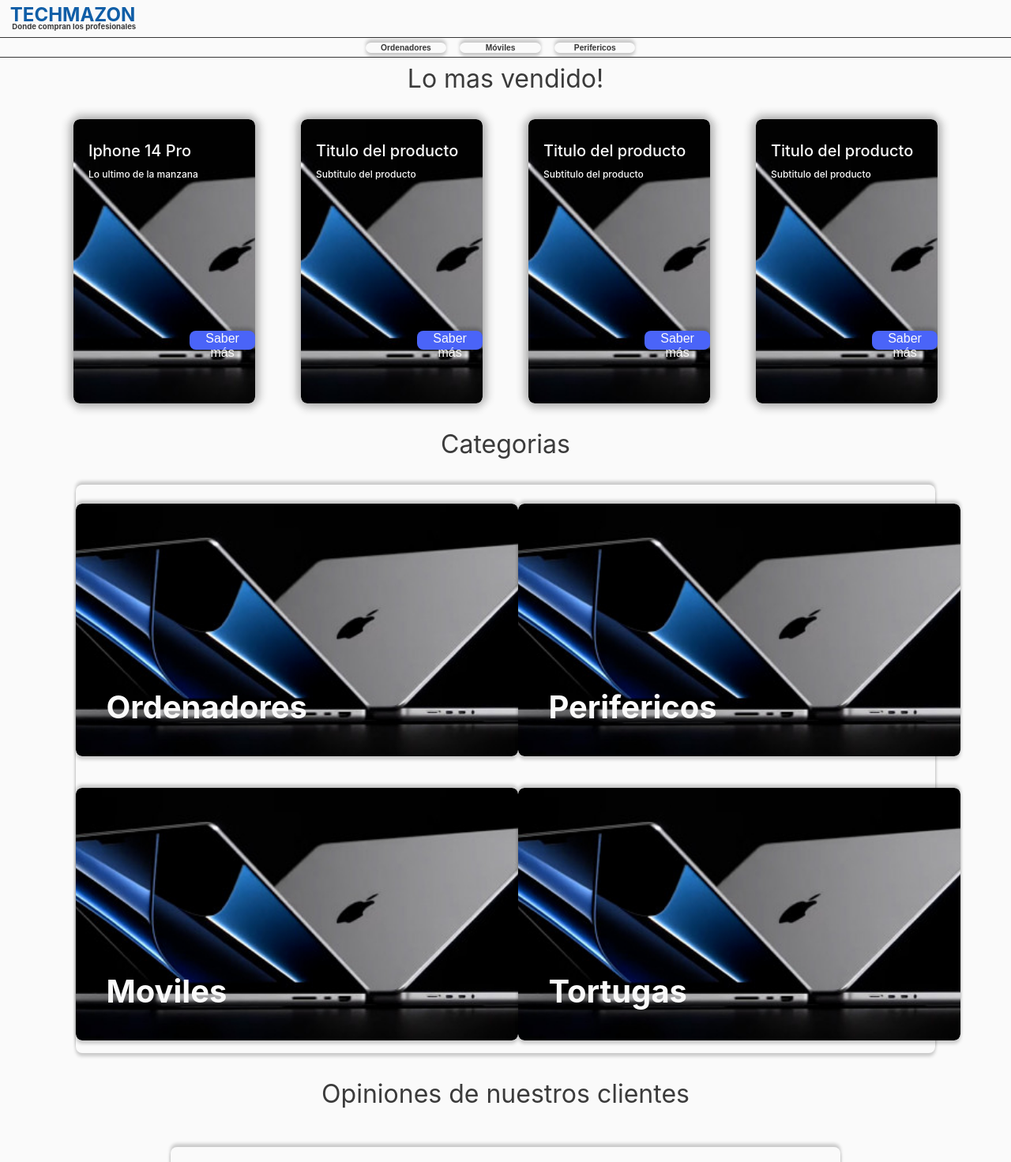
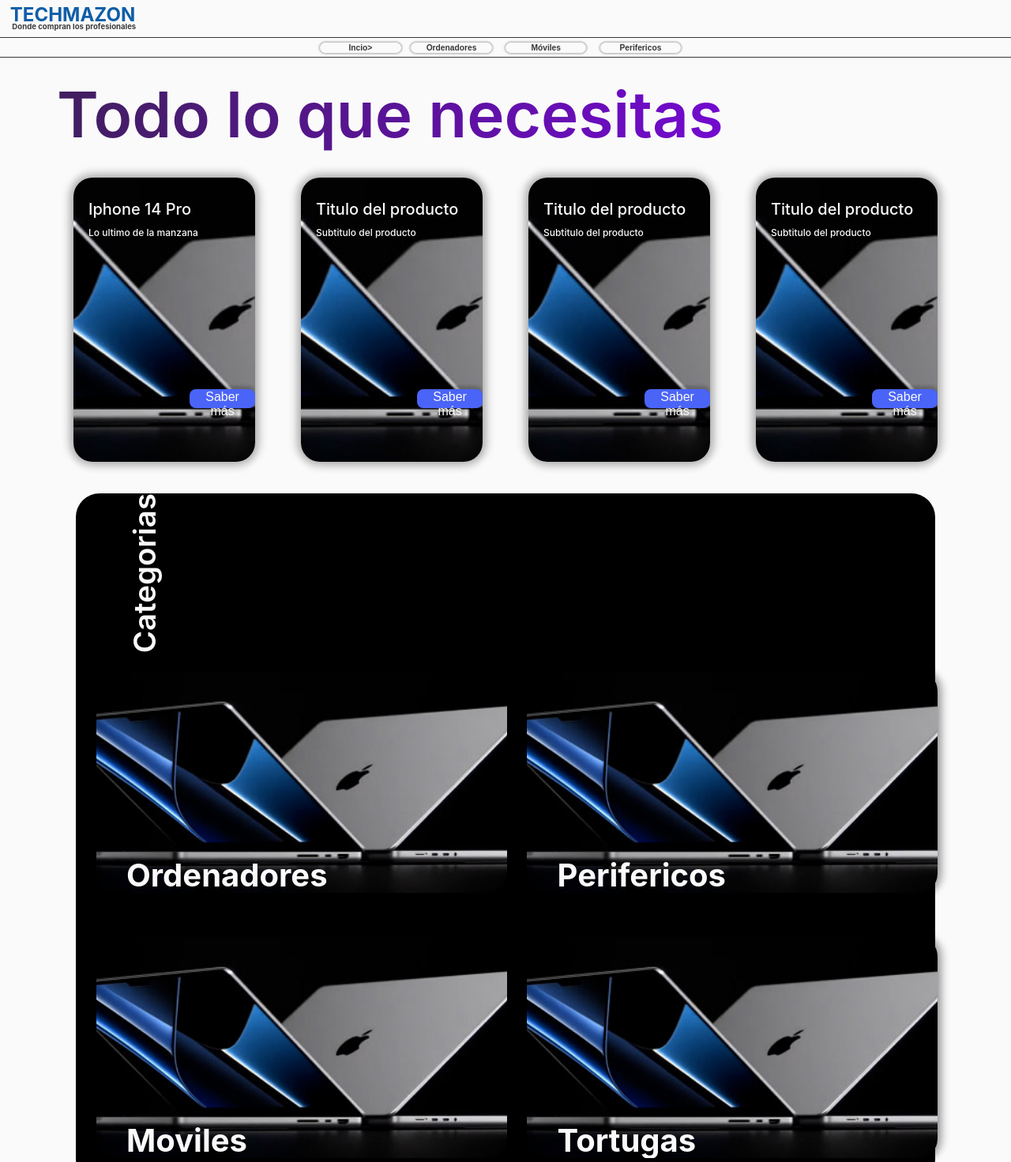
Before and after one commit to agutig/LTAW-Practicas, a plain HTML site: page P1/index.html in a window 1280 px wide. Shown: the top 1472 px of the page at 79% size. Drawn offline with Linux system fonts and the light colour scheme.

Commit message:
Se me esta yendo de las manos el front y deberia centrarme en el back

```diff
--- a/P1/index.html
+++ b/P1/index.html
@@ -9,10 +9,13 @@
 
 
 <body>
+
+
     <header>
             <h1 id="mainLogo">TECHMAZON</h1>
             <h2 id="slogan">Donde compran los profesionales</h2>
             <div class="headerMenu">
+                <button class="menuButton">Incio>
                 <button class="menuButton">Ordenadores</button>
                 <button class="menuButton">Móviles</button>
                 <button class="menuButton">Perifericos</button>
@@ -23,7 +26,7 @@
 
     <div class="mainBody">
             <div class="topSells">
-                <p>Lo mas vendido!</p>
+                <p class="productText">Todo lo que necesitas</p>
                 <div class="productSelection">
                     <div class="product">
                         <p class="productTittle">Iphone 14 Pro</p>
@@ -52,8 +55,8 @@
                 </div>
             </div>
 
-            <p>Categorias</p>
-
+            <div class="categoryDiv">
+                <p class="categoryDivText">Categorias</p>
                 <div class="categorySelector">
                     <div class="category" id="pc_foto">
                         <img class="categoryPic" src="images/g_g_1.jpg">
@@ -75,9 +78,10 @@
                         <h2 class="categoryText">Tortugas</h2>
                     </div>
                 </div>
+            </div>
 
 
-            <p>Opiniones de nuestros clientes</p>
+            <p class="opinionText">Opiniones de nuestros clientes</p>
             <div class="reviewCarrusel">
                 <button class="reviewButton"> < </button>
                     <div class="review">
--- a/P1/style/index.css
+++ b/P1/style/index.css
@@ -2,6 +2,7 @@
 body{
 
     background-color: #fafafa;
+    box-sizing: content-box;
 }
 
 html {
@@ -10,7 +11,8 @@
       sans-serif;
     -webkit-font-smoothing: antialiased;
     -moz-osx-font-smoothing: grayscale;
-
+    width: 100%;
+    box-sizing: content-box;
 }
 
 
@@ -24,7 +26,6 @@
     box-sizing: border-box;
     color: #3b3b3b;
     background-color: #fafafa;
-
 
 }
 
@@ -49,9 +50,22 @@
     border: none;
 
     background-color: #fafafa;
-    box-shadow: 0 4px 4px rgba(0,0,0,0.2), 0 -4px 4px rgba(0,0,0,0.2);
+    box-shadow: 0px 2px 2px rgba(62, 62, 62, 0.2),
+                0px -2px 2px rgba(62, 62, 62, 0.2),
+                2px  0px 2px rgba(62, 62, 62, 0.2),
+                -2px 0px 2px rgba(62, 62, 62, 0.2);
+
+    transition: box-shadow 0.3s ease, background-color 0.3s ease, color 0.3s ease
 }
 
+.menuButton:hover{
+    box-shadow: 0px 3px 3px rgba(0, 0, 0, 0.2),
+                0px -3px 3px rgba(0, 0, 0, 0.3),
+                3px  0px 3px rgba(0, 0, 0, 0.3),
+                -3px 0px 3px rgba(0, 0, 0, 0.3);
+    color: #fafafa;
+    background-color: #363636;
+}
 
 
 #mainLogo{
@@ -76,13 +90,55 @@
     margin: auto;
     margin-top: 10vh;
     font-size: 4vh;
-    width: 95vw;
+    width: 100%;
     min-height: 65vh;
     text-align: center;
     color: #3b3b3b;
     background-color: #fafafa;
+    box-sizing: content-box;
 }
 
+
+
+.productText{
+    font-size: 10vh;
+    margin-left: 5vw;
+    margin-top: 8vh;
+    margin-bottom: 4vh;
+    font-weight: 600;
+    text-align: left;
+    --bg-size: 400%;
+    --color-one: hsl(272, 100%, 50%);
+    --color-two: hsl(40 95% 55%);
+    --color-three: hsl(0, 0%, 16%);
+    background: linear-gradient(
+                  90deg,
+                  var(--color-one),
+                  var(--color-two),
+                  var(--color-three),
+                  var(--color-one)
+                ) 0 0 / var(--bg-size) 100%;
+    color: transparent;
+    background-clip: text;
+    -webkit-background-clip: text;
+    animation: move-bg 20s infinite linear;
+}
+
+@media(prefers-reduced-motion: no-preference) {
+    .boujee-text {
+      animation: move-bg 10s linear infinite;
+    }
+    @keyframes move-bg {
+      to {
+        background-position: var(--bg-size) 0;
+      }
+    }
+  }
+
+.topSells{
+    margin-top: 12vh;
+    margin-bottom: 5vh;
+}
 
 .productSelection{
     margin: auto;
@@ -98,7 +154,7 @@
     width: 18vw;
     height: 45vh;
     border: none;
-    border-radius: 8px;
+    border-radius: 24px;
     background-color: #fafafa;
     overflow: hidden;
     position: relative;
@@ -163,39 +219,69 @@
     color:#fafafa;
     z-index: 5;
     box-shadow: 0 4px 4px rgba(0,0,0,0.2), 0 -4px 4px rgba(0,0,0,0.2);
+    transition: top 0.3s ease
 }
 
+.product:hover .productButton{
+    top: 40.5vh; /* ajusta la posición vertical del texto */
+}
 
+.categoryDiv{
+    display: flex;
+    flex-wrap: wrap;
+    align-items: center;
+    width: 85vw ;
+    border: none;
+    border-radius: 30px;
+    background-color: #000000;
+    box-sizing: border-box;
+    margin: auto;
+}
+.categoryDivText{
+    margin-left: 5vw;
+    font-size: 3vw;
+    font-weight: 600;
+    text-align: left;
+    color: #fafafa;
+    writing-mode: vertical-lr;
+    transform: rotate(180deg);
+}
 .categorySelector{
     display: grid;
     grid-template-columns: 1fr 1fr;
     grid-template-rows: 1fr 1fr;
-    margin: auto;
     font-size: 4vh;
-    width: 85vw;
-    border: none;
-    border-radius: 8px;
-    background-color: #fafafa;
-    box-shadow: 0 4px 4px rgba(0,0,0,0.2), 0 -4px 4px rgba(0,0,0,0.2);
+
 }
 
 .categorySelector .category{
     margin: auto;
     margin-top: 3vh;
-    margin-bottom: 2vh;
-    height: 40vh;
-    width: 70vh;
+    margin-bottom: 4vh;
+    margin-left: 2vw;
+    height: 35vh;
+    width: 65vh;
     border: none;
-    border-radius: 8px;
+    border-radius: 24px;
     overflow: hidden;
     position: relative;
     z-index: 0;
-    box-shadow: 0 4px 4px rgba(0,0,0,0.2), 0 -4px 4px rgba(0,0,0,0.2);
+    box-shadow: 0px 8px 8px rgba(0, 0, 0, 0.2),
+    0px -8px 8px rgba(0, 0, 0, 0.2),
+    8px  0px 8px rgba(0, 0, 0, 0.2),
+    -8px 0px 8px rgba(0, 0, 0, 0.2);
+
+    transition: box-shadow 0.3s ease, height 0.3s ease , width 0.3s ease;
 }
 
 .categorySelector .category:hover{
-    height: 42vh;
-    width: 72vh;
+    height: 38vh;
+    width: 68vh;
+
+    box-shadow: 0px 12px 8px rgba(255, 255, 255, 0.2),
+                0px -8px 8px rgba(255, 255, 255, 0.3),
+                12px  0px 8px rgba(255, 255, 255, 0.3),
+                -12px 0px 8px rgba(255, 255, 255, 0.3);
 }
 
 .categorySelector .category .categoryPic{
@@ -217,11 +303,21 @@
 }
 
 
+.opinionText{
+    margin: auto;
+    font-size: 7.5vh;
+    margin-top: 6vh;
+    margin-bottom: 4vh;
+    font-weight: 600;
+    text-align: center;
+}
+
 .reviewCarrusel{
     display: flex;
     margin: auto;
     flex-direction: row;
     width: 80vw;
+    margin-bottom: 4vh;
 }
 
 .reviewCarrusel .reviewButton{
@@ -247,7 +343,7 @@
     display: flex;
     margin: auto;
     flex-direction: row;
-    border-radius: 8px;
+    border-radius: 24px;
     margin-top: 2vh;
     margin-bottom: 1vh;
     box-shadow: 0 4px 4px rgba(0,0,0,0.2), 0 -4px 4px rgba(0,0,0,0.2);
```
Lines whose indentation alone changed are shown as unchanged.
